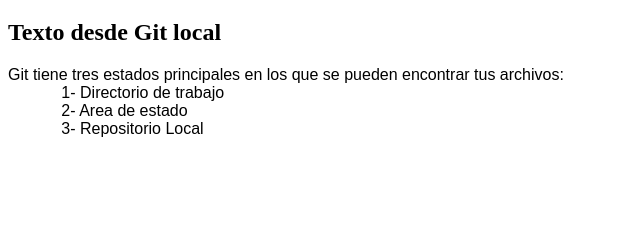
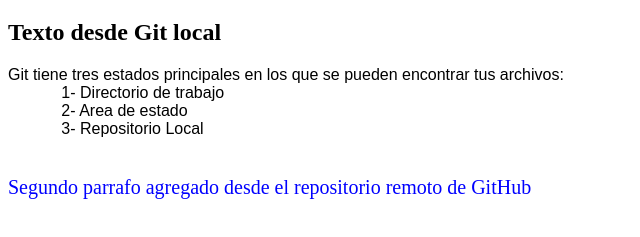
Before and after one commit to HChaza/punto4GitHub, a plain HTML site: page index.html in a window 1280 px wide. Shown: the part 61-298 px from the top of the page, without its empty margins (0-640 px from the left). Drawn offline with Linux system fonts and the light colour scheme.

Commit message:
Update index.html

```diff
--- a/index.html
+++ b/index.html
@@ -19,7 +19,8 @@
             3- Repositorio Local
         </pre>
 
-
+        <!-- Este parrafo debe ser agregado desde su repositorio remoto en GitHub -->
+        <p>Segundo parrafo agregado desde el repositorio remoto de GitHub</p>
 
     </section>
 </body>
```
